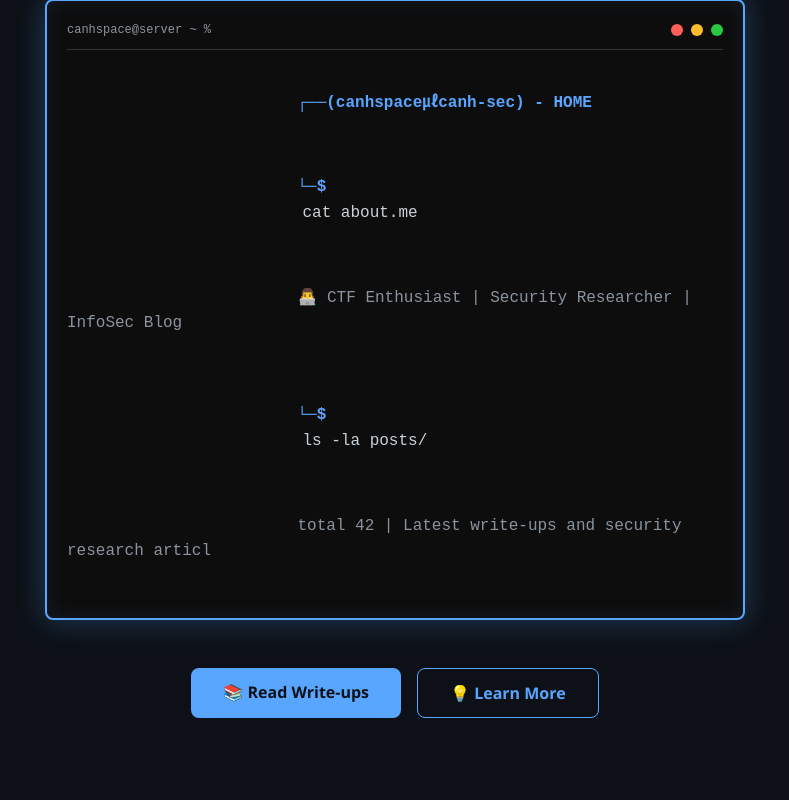
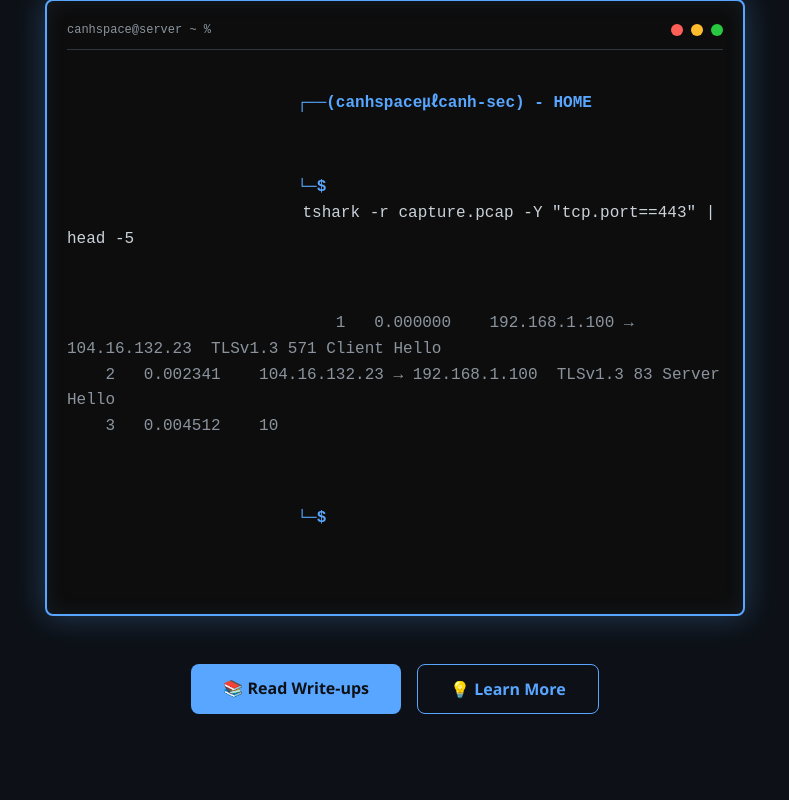
Before and after one commit to Canhsieubanh/canh-sec-blog, a Flask app: page / in a window 1280 px wide. Shown: the part 145-945 px from the top of the page, without its empty margins (245-1034 px from the left). Run offline with Flask 3, Linux system fonts and the light colour scheme; some libraries are stand-ins or nearby versions.

Commit message:
Update terminal to show Blue Team/Forensics tools (TShark, Volatility)

```diff
--- a/templates/index.html
+++ b/templates/index.html
@@ -38,9 +38,17 @@
         cursor: pointer;
     }
 
-    .terminal-btn.close { background-color: #ff5f57; }
-    .terminal-btn.minimize { background-color: #ffbd2e; }
-    .terminal-btn.maximize { background-color: #28c840; }
+    .terminal-btn.close {
+        background-color: #ff5f57;
+    }
+
+    .terminal-btn.minimize {
+        background-color: #ffbd2e;
+    }
+
+    .terminal-btn.maximize {
+        background-color: #28c840;
+    }
 
     .terminal-content {
         min-height: 200px;
@@ -79,8 +87,16 @@
     }
 
     @keyframes blink {
-        0%, 49% { background-color: #58a6ff; }
-        50%, 100% { background-color: transparent; }
+
+        0%,
+        49% {
+            background-color: #58a6ff;
+        }
+
+        50%,
+        100% {
+            background-color: transparent;
+        }
     }
 
     .terminal-input {
@@ -158,29 +174,34 @@
         }
 
         // Initialize terminal typing animation
-        window.addEventListener('load', function() {
-            // First command
-            const cmd1 = "cat about.me";
-            const output1 = "👨‍💻 CTF Enthusiast | Security Researcher | InfoSec Blog";
+        window.addEventListener('load', function () {
+            // First command - TShark packet analysis
+            const cmd1 = "tshark -r capture.pcap -Y \"tcp.port==443\" | head -5";
+            const output1 = `    1   0.000000    192.168.1.100 → 104.16.132.23  TLSv1.3 571 Client Hello
+    2   0.002341    104.16.132.23 → 192.168.1.100  TLSv1.3 83 Server Hello
+    3   0.004512    104.16.132.23 → 192.168.1.100  TLSv1.3 4337 Certificate
+    4   0.006823    192.168.1.100 → 104.16.132.23  TLSv1.3 139 Finished`;
 
-            // Second command
-            const cmd2 = "ls -la posts/";
-            const output2 = "total 42 | Latest write-ups and security research articles";
+            // Second command - Volatility memory analysis
+            const cmd2 = "volatility3 windows.pslist -f memory.dmp | grep -E 'explorer|svchost'";
+            const output2 = `explorer.exe       6288  1464  8.2M 2026-03-13 10:23:45
+svchost.exe       1024  456   12.5M 2026-03-13 09:15:30
+svchost.exe       2156  456   9.8M 2026-03-13 09:15:31`;
 
-            typeText(document.getElementById('line1'), cmd1, 60, function() {
+            typeText(document.getElementById('line1'), cmd1, 45, function () {
                 document.getElementById('cursor1').style.display = 'none';
                 document.getElementById('output1').style.display = 'block';
-                typeText(document.getElementById('output1-text'), output1, 40, function() {
+                typeText(document.getElementById('output1-text'), output1, 25, function () {
 
                     // Second command after delay
-                    setTimeout(function() {
+                    setTimeout(function () {
                         document.getElementById('cursor2').style.display = 'block';
-                        typeText(document.getElementById('line2'), cmd2, 50, function() {
+                        typeText(document.getElementById('line2'), cmd2, 40, function () {
                             document.getElementById('cursor2').style.display = 'none';
                             document.getElementById('output2').style.display = 'block';
-                            typeText(document.getElementById('output2-text'), output2, 35);
+                            typeText(document.getElementById('output2-text'), output2, 20);
                         });
-                    }, 1000);
+                    }, 1200);
                 });
             });
         });
```
